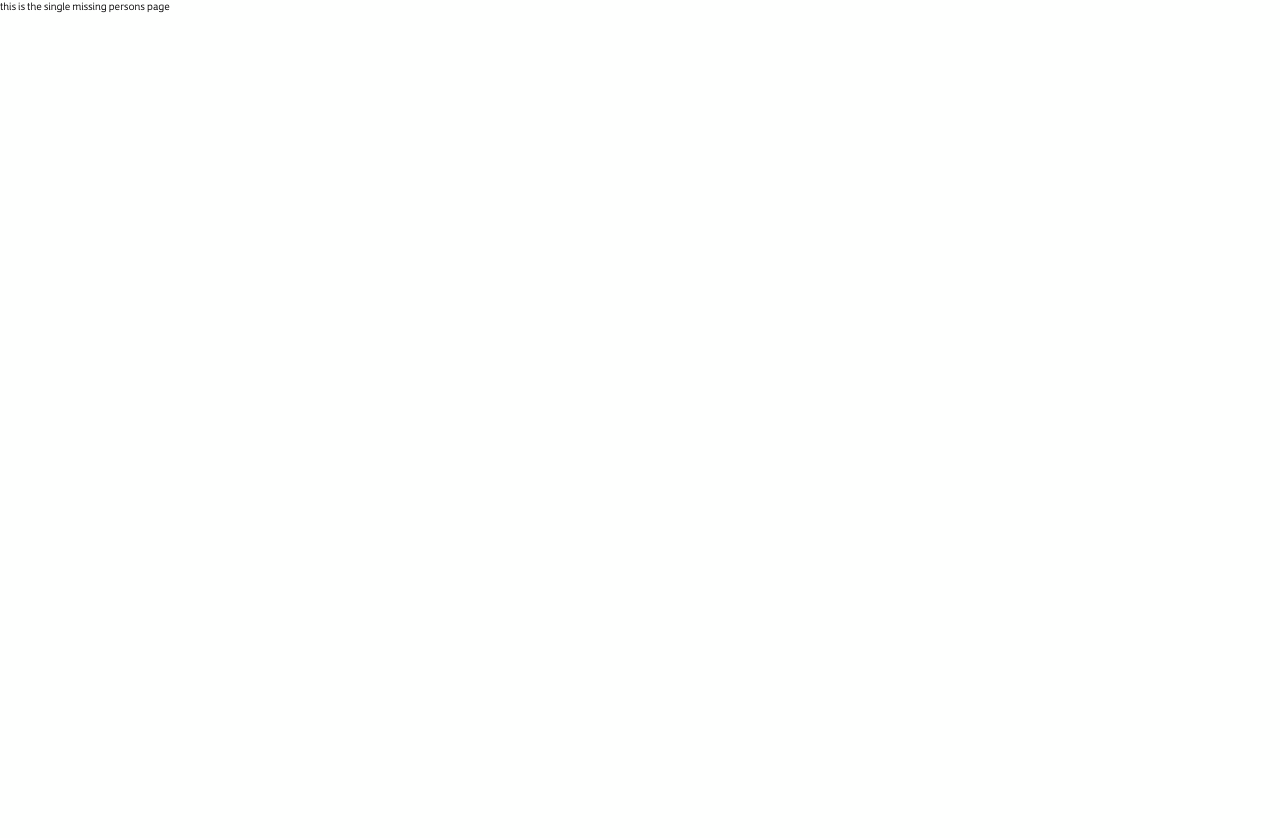
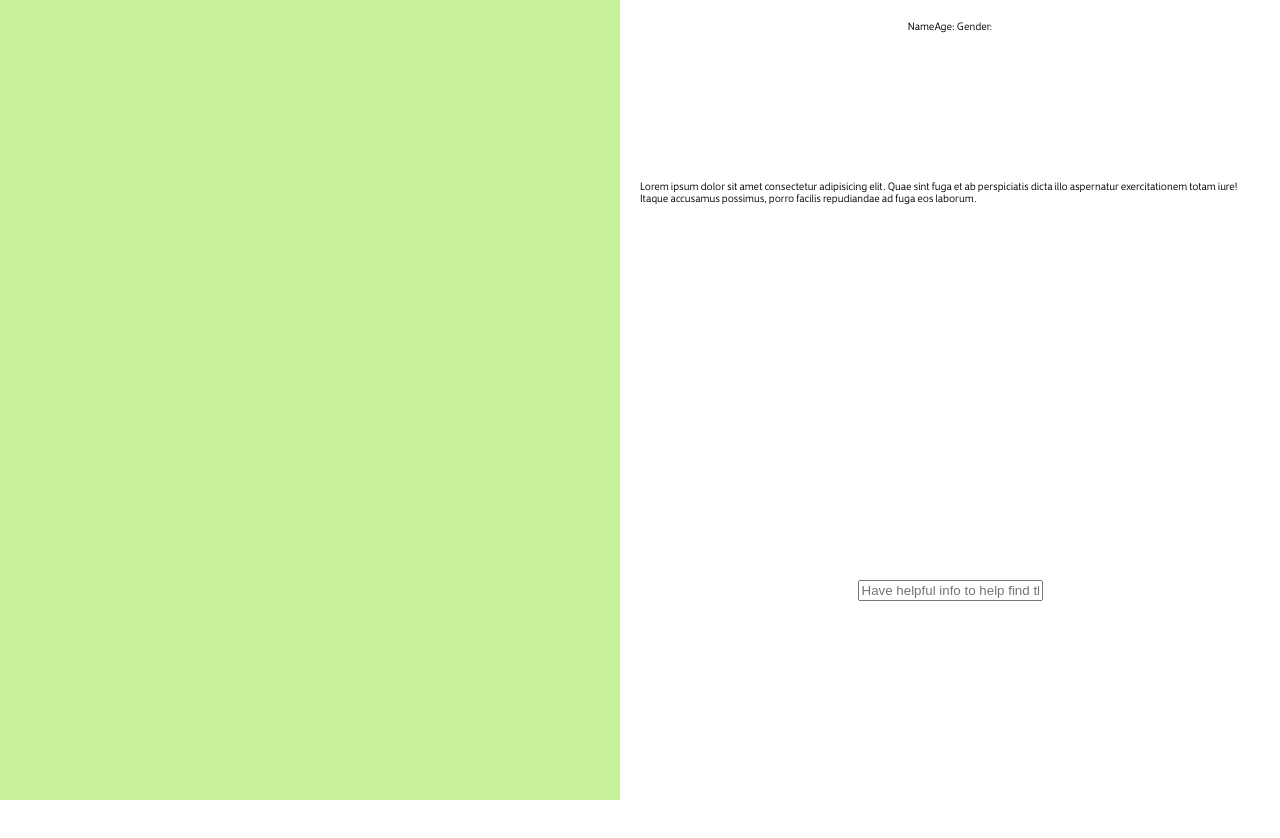
Before and after one commit to wakahuNgacha/AmberAlertKe, a Nuxt app: page /missingPerson/1 in a window 1280 px wide. Before the commit the page ends 800 px from the top, so only its background shows below. Built offline with nearby package versions, Linux system fonts and the light colour scheme.

Commit message:
fit: Addition to missing person page

```diff
--- a/components/home/MissingPersonCard.vue
+++ b/components/home/MissingPersonCard.vue
@@ -38,7 +38,7 @@
     padding-bottom:10px;
     margin: 5px;
     /* border: 1px solid var(--amberalert-text); */
-    box-shadow: 2px 2px 10px rgba(0, 0, 0, 0.1);
+    box-shadow: 2px 2px 10px rgba(0, 0, 0, 0.4);
     z-index: 2px;
     display: flex;
     flex-direction: column;
--- a/pages/missingPerson/[id].vue
+++ b/pages/missingPerson/[id].vue
@@ -1,9 +1,58 @@
 <template>
-    <span>this is the single missing persons page</span>
+    <div class="holder">
+        <div class="image">
+            <img src="" alt="">
+        </div>
+        <div class="text">
+            <div class="name">
+                <span>Name</span>
+                <span>Age: Gender: </span>
+            </div>
+            <div class="details">
+                <span>Lorem ipsum dolor sit amet consectetur adipisicing elit. Quae sint fuga et ab perspiciatis dicta illo aspernatur exercitationem totam iure! Itaque accusamus possimus, porro facilis repudiandae ad fuga eos laborum.</span>
+            </div>
+            <div class="tip">
+                <form action="">
+                    <input type="text" name="" id="" placeholder="Have helpful info to help find them?">
+
+                </form>
+            </div>
+        </div>
+    </div>
 </template>
 
 <script setup>
 </script>
 
 <style scoped>
+.holder{
+    height: 100vh;
+    width: 100%;
+    display: flex;
+}
+.image{
+    width: 50%;
+    height: 100%;
+    display: flex;
+    justify-content: center;
+    align-items: center;
+    background-color: var(--amberalert-green);
+}
+.text{
+    width: 50%;
+    height: 100%;
+    display: flex;
+    flex-direction: column;
+    align-items: center;
+    padding: 20px;
+}
+.name{
+    height: 20%;
+}
+.details{
+    height: 50%;
+}
+.tip{
+    height: 30%;
+}
 </style>
```
